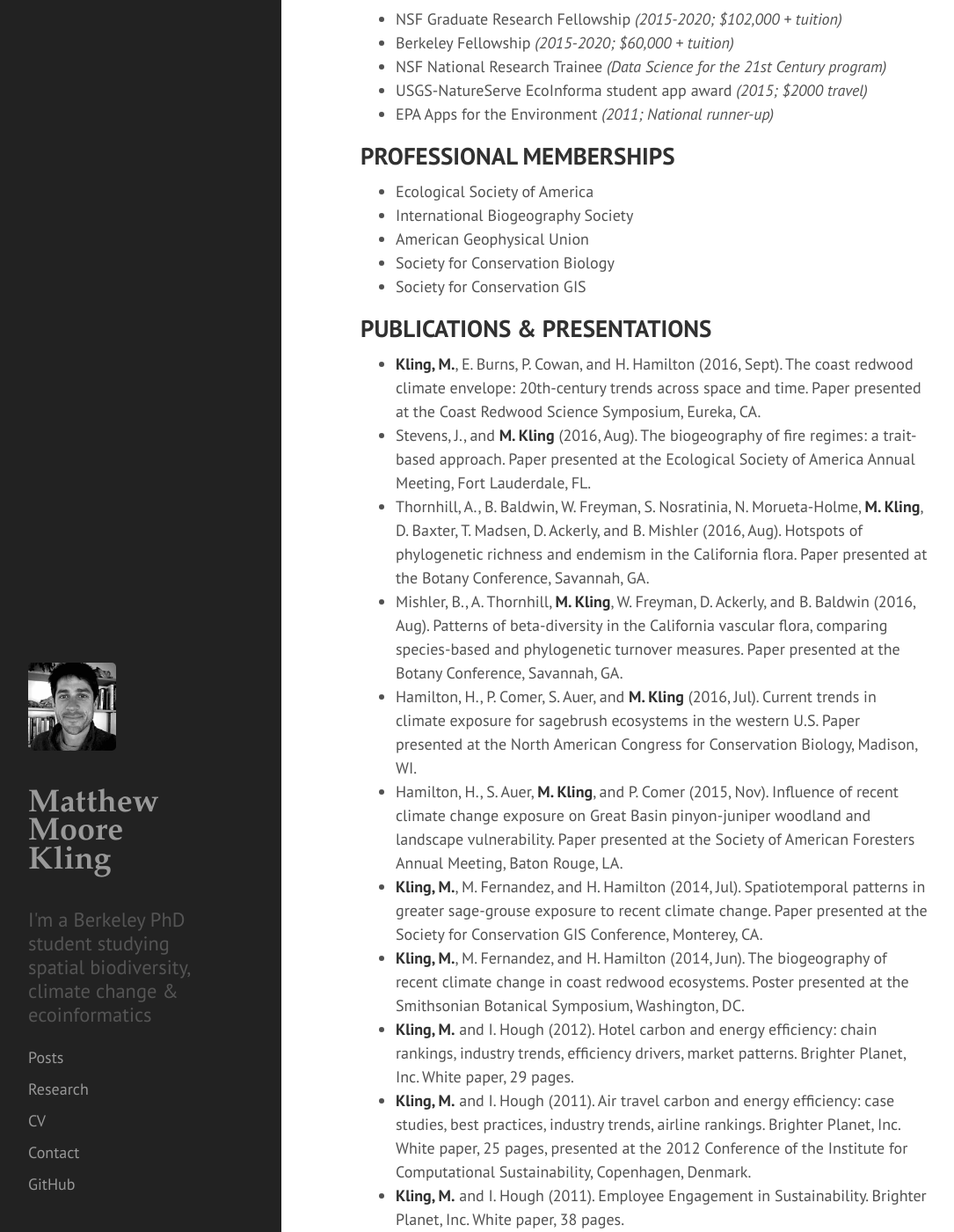
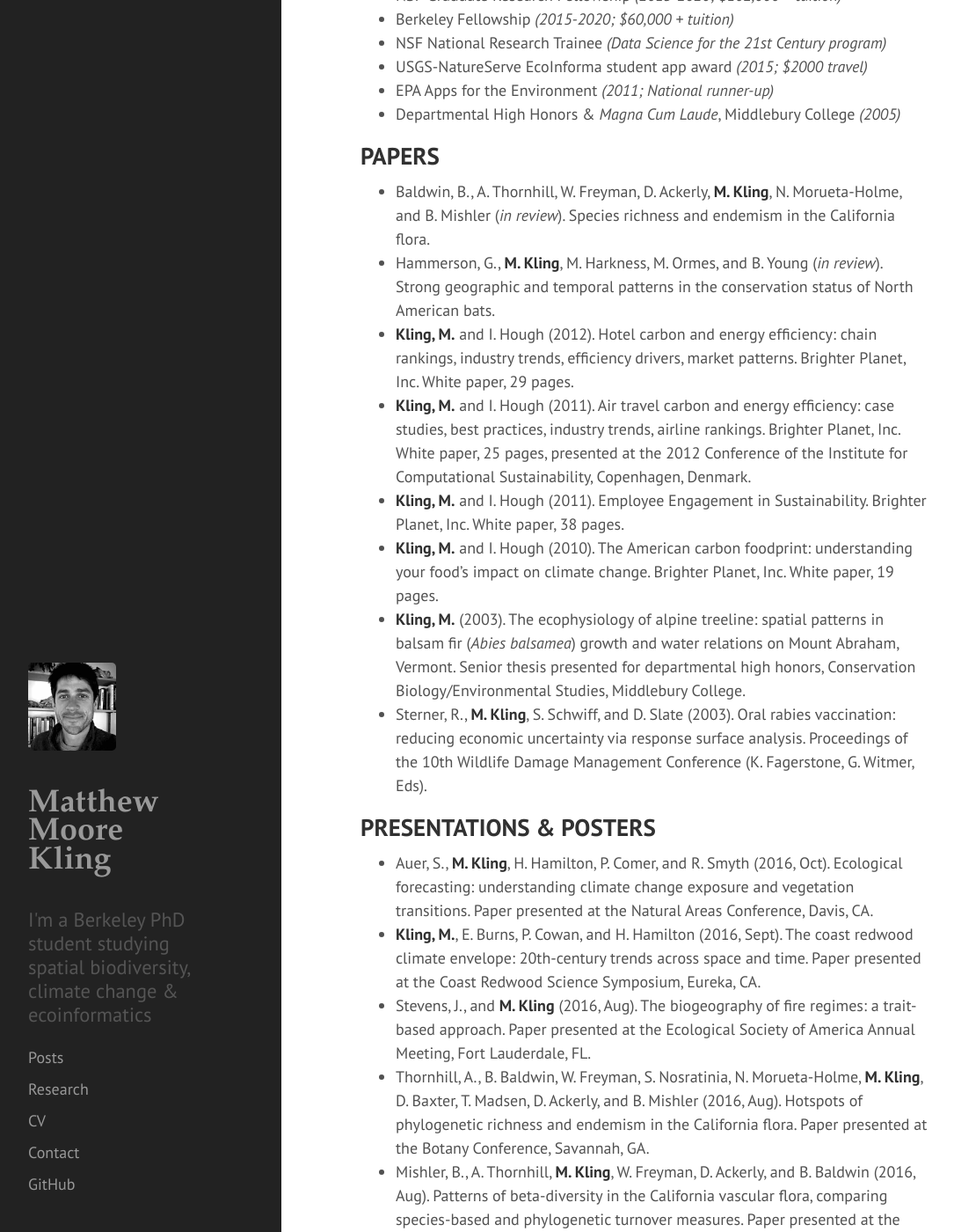
Before and after one commit to matthewkling/matthewkling.github.io, a Jekyll site: the page built from cv.md, in a window 1280 px wide and 1400 px high, scrolled down 928 px. Shown: the whole window at 88% size, without its empty margins (4-1089 px from the left). Built offline with Jekyll 4.4.1, drawn with Linux system fonts in a browser that asks for light colours; some of the changed text lies outside the part shown.

Commit message:
update cv

```diff
--- a/cv.md
+++ b/cv.md
@@ -18,18 +18,40 @@ Conservation Biology & Environmental Studies, Middlebury College
 * Bioclimate Analyst, NatureServe *(2013-2015)*
 * Science Analyst, Brighter Planet *(2008-2013)*
 * Supervisory Biologist, Institute for Wildlife Studies *(2007-2008)*
-* Canid Ecology Crew Leader, Yellowstone Ecological Research Center *(2005-2006)*
+* Canid Ecology Crew Leader, Yellowstone Ecol. Rsrch. Center *(2005-2006)*
 * Plant Ecology Technician, US Geological Survey *(2005)*
 * Ungulate Ecology Technician, National Park Service *(2005)*
-* Environmental Intern, Administracion Aimbiental Cooperativa Chilena *(2004)*
+* Environmental Intern, Administracion Ambiental Cooperativa Chilena *(2004)*
 * Research Assistant, USDA National Wildlife Research Center *(2002)*
 
-# AWARDS
+# AWARDS & RECOGNITION
 * NSF Graduate Research Fellowship *(2015-2020; $102,000 + tuition)*
 * Berkeley Fellowship *(2015-2020; $60,000 + tuition)*
 * NSF National Research Trainee *(Data Science for the 21st Century program)*
 * USGS-NatureServe EcoInforma student app award *(2015; $2000 travel)*
 * EPA Apps for the Environment *(2011; National runner-up)*
+* Departmental High Honors & *Magna Cum Laude*, Middlebury College *(2005)*
+
+# PAPERS
+* Baldwin, B., A. Thornhill, W. Freyman, D. Ackerly, **M. Kling**, N. Morueta-Holme, and B. Mishler (*in review*). Species richness and endemism in the California flora.
+* Hammerson, G., **M. Kling**, M. Harkness, M. Ormes, and B. Young (*in review*). Strong geographic and temporal patterns in the conservation status of North American bats.
+* **Kling, M.** and I. Hough (2012). Hotel carbon and energy efficiency: chain rankings, industry trends, efficiency drivers, market patterns. Brighter Planet, Inc. White paper, 29 pages.
+* **Kling, M.** and I. Hough (2011). Air travel carbon and energy efficiency: case studies, best practices, industry trends, airline rankings. Brighter Planet, Inc. White paper, 25 pages, presented at the 2012 Conference of the Institute for Computational Sustainability, Copenhagen, Denmark.
+* **Kling, M.** and I. Hough (2011). Employee Engagement in Sustainability. Brighter Planet, Inc. White paper, 38 pages.
+* **Kling, M.** and I. Hough (2010).  The American carbon foodprint: understanding your food’s impact on climate change. Brighter Planet, Inc. White paper, 19 pages.
+* **Kling, M.** (2003).  The ecophysiology of alpine treeline: spatial patterns in balsam fir (*Abies balsamea*) growth and water relations on Mount Abraham, Vermont. Senior thesis presented for departmental high honors, Conservation Biology/Environmental Studies, Middlebury College.
+* Sterner, R., **M. Kling**, S. Schwiff, and D. Slate (2003). Oral rabies vaccination: reducing economic uncertainty via response surface analysis. Proceedings of the 10th Wildlife Damage Management Conference (K. Fagerstone, G. Witmer, Eds).
+
+# PRESENTATIONS & POSTERS
+* Auer, S., **M. Kling**, H. Hamilton, P. Comer, and R. Smyth (2016, Oct). Ecological forecasting: understanding climate change exposure and vegetation transitions. Paper presented at the Natural Areas Conference, Davis, CA.
+* **Kling, M.**, E. Burns, P. Cowan, and H. Hamilton (2016, Sept). The coast redwood climate envelope: 20th-century trends across space and time. Paper presented at the Coast Redwood Science Symposium, Eureka, CA.
+* Stevens, J., and **M. Kling** (2016, Aug). The biogeography of fire regimes: a trait-based approach. Paper presented at the Ecological Society of America Annual Meeting, Fort Lauderdale, FL.
+* Thornhill, A., B. Baldwin, W. Freyman, S. Nosratinia, N. Morueta-Holme, **M. Kling**,  D. Baxter, T. Madsen, D. Ackerly, and B. Mishler (2016, Aug). Hotspots of phylogenetic richness and endemism in the California flora. Paper presented at the Botany Conference, Savannah, GA.
+* Mishler, B., A. Thornhill, **M. Kling**, W. Freyman, D. Ackerly, and B. Baldwin (2016, Aug). Patterns of beta-diversity in the California vascular flora, comparing species-based and phylogenetic turnover measures. Paper presented at the Botany Conference, Savannah, GA.
+* Hamilton, H., P. Comer, S. Auer, and **M. Kling** (2016, Jul).  Current trends in climate exposure for sagebrush ecosystems in the western U.S. Paper presented at the North American Congress for Conservation Biology, Madison, WI.
+* Hamilton, H., S. Auer, **M. Kling**, and P. Comer (2015, Nov).  Influence of recent climate change exposure on Great Basin pinyon-juniper woodland and landscape vulnerability. Paper presented at the Society of American Foresters Annual Meeting, Baton Rouge, LA.
+* **Kling, M.**, M. Fernandez, and H. Hamilton (2014, Jul). Spatiotemporal patterns in greater sage-grouse exposure to recent climate change. Paper presented at the Society for Conservation GIS Conference, Monterey, CA.
+* **Kling, M.**, M. Fernandez, and H. Hamilton (2014, Jun).  The biogeography of recent climate change in coast redwood ecosystems. Poster presented at the Smithsonian Botanical Symposium, Washington, DC.
 
 # PROFESSIONAL MEMBERSHIPS
 * Ecological Society of America
@@ -38,22 +60,6 @@ Conservation Biology & Environmental Studies, Middlebury College
 * Society for Conservation Biology
 * Society for Conservation GIS
 
-# PUBLICATIONS & PRESENTATIONS
-* **Kling, M.**, E. Burns, P. Cowan, and H. Hamilton (2016, Sept). The coast redwood climate envelope: 20th-century trends across space and time. Paper presented at the Coast Redwood Science Symposium, Eureka, CA.
-* Stevens, J., and **M. Kling** (2016, Aug). The biogeography of fire regimes: a trait-based approach. Paper presented at the Ecological Society of America Annual Meeting, Fort Lauderdale, FL.
-* Thornhill, A., B. Baldwin, W. Freyman, S. Nosratinia, N. Morueta-Holme, **M. Kling**,  D. Baxter, T. Madsen, D. Ackerly, and B. Mishler (2016, Aug). Hotspots of phylogenetic richness and endemism in the California flora. Paper presented at the Botany Conference, Savannah, GA.
-* Mishler, B., A. Thornhill, **M. Kling**, W. Freyman, D. Ackerly, and B. Baldwin (2016, Aug). Patterns of beta-diversity in the California vascular flora, comparing species-based and phylogenetic turnover measures. Paper presented at the Botany Conference, Savannah, GA.
-* Hamilton, H., P. Comer, S. Auer, and **M. Kling** (2016, Jul).  Current trends in climate exposure for sagebrush ecosystems in the western U.S. Paper presented at the North American Congress for Conservation Biology, Madison, WI.
-* Hamilton, H., S. Auer, **M. Kling**, and P. Comer (2015, Nov).  Influence of recent climate change exposure on Great Basin pinyon-juniper woodland and landscape vulnerability. Paper presented at the Society of American Foresters Annual Meeting, Baton Rouge, LA.
-* **Kling, M.**, M. Fernandez, and H. Hamilton (2014, Jul). Spatiotemporal patterns in greater sage-grouse exposure to recent climate change. Paper presented at the Society for Conservation GIS Conference, Monterey, CA.
-* **Kling, M.**, M. Fernandez, and H. Hamilton (2014, Jun).  The biogeography of recent climate change in coast redwood ecosystems. Poster presented at the Smithsonian Botanical Symposium, Washington, DC.
-* **Kling, M.** and I. Hough (2012). Hotel carbon and energy efficiency: chain rankings, industry trends, efficiency drivers, market patterns. Brighter Planet, Inc. White paper, 29 pages.
-* **Kling, M.** and I. Hough (2011). Air travel carbon and energy efficiency: case studies, best practices, industry trends, airline rankings. Brighter Planet, Inc. White paper, 25 pages, presented at the 2012 Conference of the Institute for Computational Sustainability, Copenhagen, Denmark.
-* **Kling, M.** and I. Hough (2011). Employee Engagement in Sustainability. Brighter Planet, Inc. White paper, 38 pages.
-* **Kling, M.** and I. Hough (2010).  The American carbon foodprint: understanding your food’s impact on climate change. Brighter Planet, Inc. White paper, 19 pages.
-* **Kling, M.** (2003).  The ecophysiology of alpine treeline: spatial patterns in balsam fir (*Abies balsamea*) growth and water relations on Mount Abraham, Vermont. Senior thesis presented for departmental high honors, Conservation Biology/Environmental Studies, Middlebury College.
-* Sterner, R., **M. Kling**, S. Schwiff, and D. Slate (2003). Oral rabies vaccination: reducing economic uncertainty via response surface analysis. Proceedings of the 10th Wildlife Damage Management Conference (K. Fagerstone, G. Witmer, Eds).
-
-# PEER REVIEW
+# PEER REVIEWER
 * Global Change Biology
 * PeerJ
```
